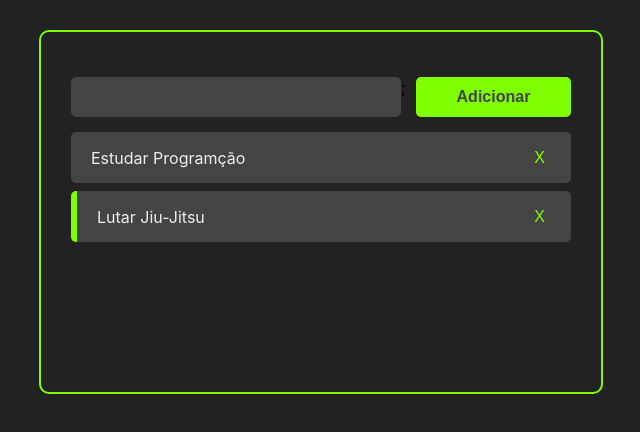
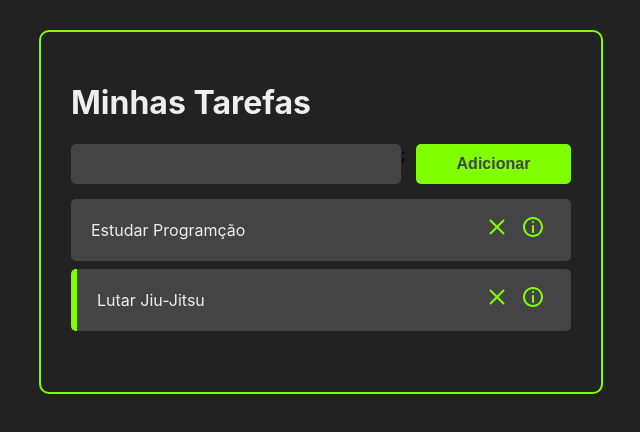
Before and after one commit to Casanovajr/Task, a React (Create React App) app: page / in a window 1280 px wide. Shown: the top 432 px of the page, without its empty margins (319-959 px from the left). Built offline with nearby package versions, Linux system fonts and the light colour scheme.

Commit message:
feat: Create header and icons

```diff
--- a/src/App.jsx
+++ b/src/App.jsx
@@ -1,6 +1,7 @@
 import React, { useState } from "react";
 import { v4 as uuidv4 } from "uuid";
 
+import Header from "./components/Header";
 import Tasks from "./components/Tasks";
 import "./App.css";
 import AddTask from "./components/AddTask";
@@ -52,6 +53,7 @@
   return (
     <>
       <div className="container">
+        <Header />
         <AddTask handleTaskAddition={handleTaskAddition} />
         <Tasks
           tasks={tasks}
--- /dev/null
+++ b/src/components/Header.jsx
@@ -0,0 +1,7 @@
+import React from "react";
+
+const Header = () => {
+  return <h1 style={{ color: "#eee" }}>Minhas Tarefas</h1>;
+};
+
+export default Header;
--- a/src/components/Task.css
+++ b/src/components/Task.css
@@ -13,9 +13,10 @@
   cursor: pointer;
 }
 
-.remove-task-button {
+.remove-task-button,
+.see-task-details-button {
   background-color: #444;
   border: none;
-  font-size: 16px;
+  font-size: 24px;
   color: chartreuse;
 }
--- a/src/components/Task.jsx
+++ b/src/components/Task.jsx
@@ -1,4 +1,5 @@
 import React from "react";
+import { CgClose, CgInfo } from "react-icons/cg";
 
 import "./Task.css";
 
@@ -16,7 +17,10 @@
           className="remove-task-button"
           onClick={() => handleTaskDeletion(task.id)}
         >
-          X
+          <CgClose />
+        </button>
+        <button className="see-task-details-button">
+          <CgInfo />
         </button>
       </div>
     </div>
```
